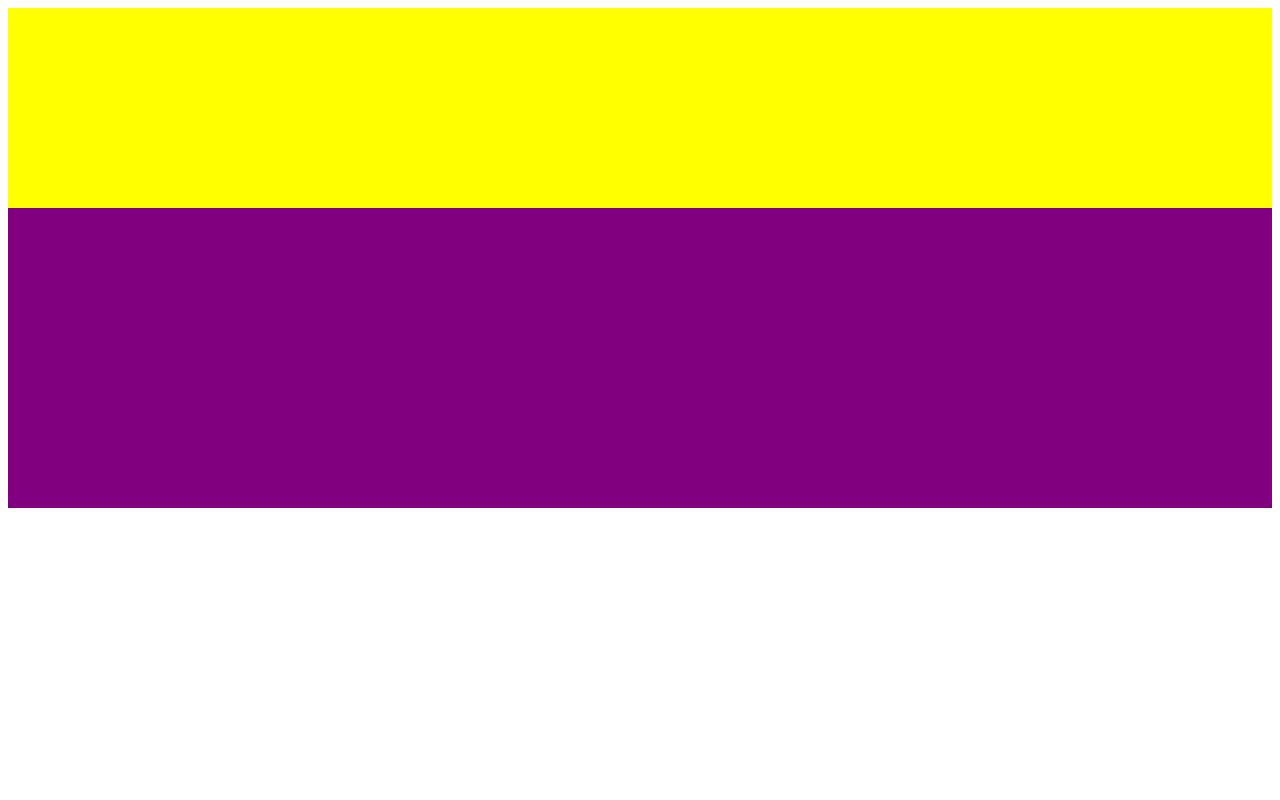
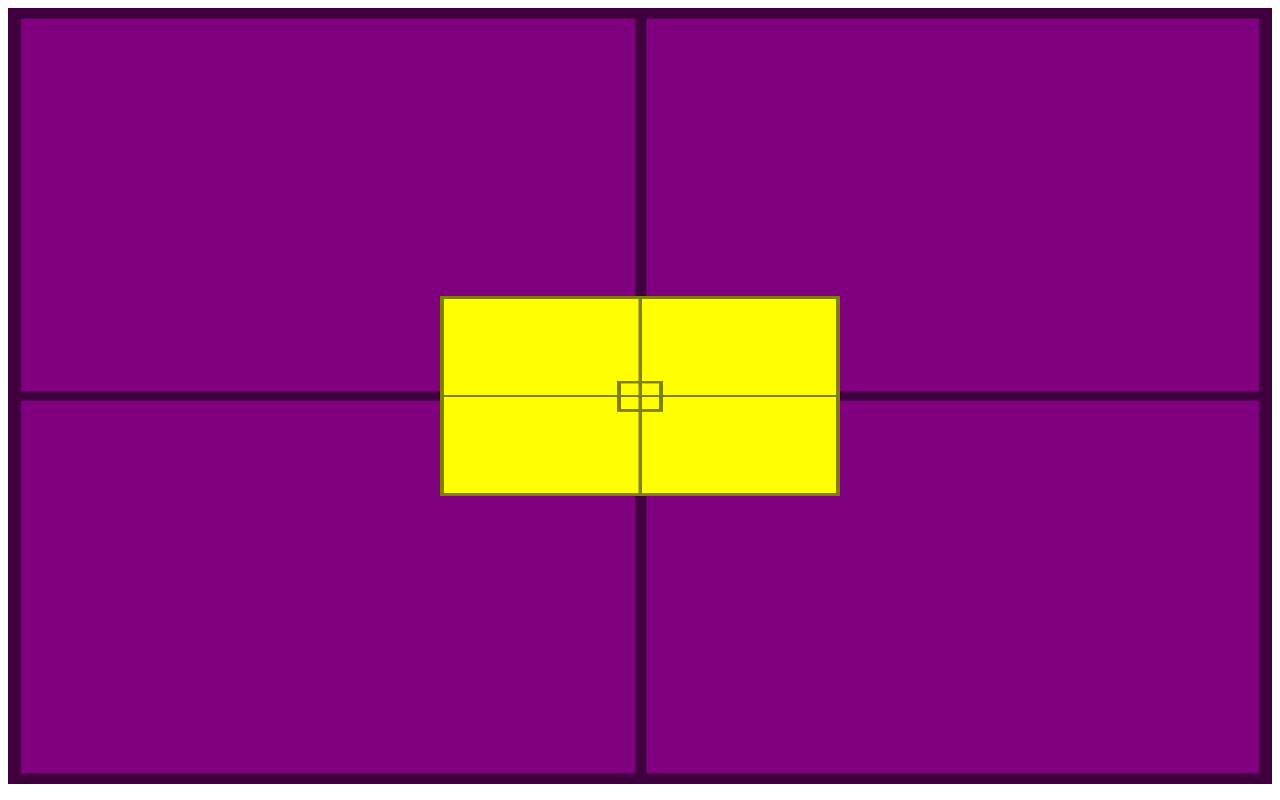
Before and after one commit to Guiiwoo/HTML-CSS, a plain HTML site: page Exercícios/ex025/fundo007.html in a window 1280 px wide. Drawn offline with Linux system fonts and the light colour scheme.

Commit message:
update do exercício

```diff
--- a/Exercícios/ex025/fundo007.html
+++ b/Exercícios/ex025/fundo007.html
@@ -6,13 +6,27 @@
     <title>Alinhamento vertical</title>
     <style>
         #container{
-            height: 500px;
+            background-image: url('imagens/target001.png');
+            background-size: 100% 100%;
+
+            height: 97vh;
             background-color: purple;
+            position: relative;
         }
 
         #conteudo{
+            background-image: url("imagens/target001.png");
+            background-size: 100% 100%;
+
+            position: absolute;
             height: 200px;
+            width: 400px;
             background-color: yellow;
+
+            left: 50%;
+            top: 50%;
+
+            transform: translate(-50%, -50%);
         }
     </style>
 </head>
```
